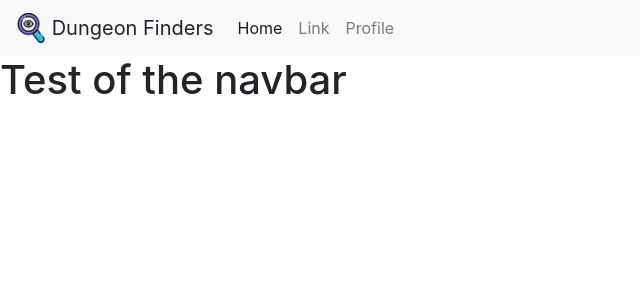
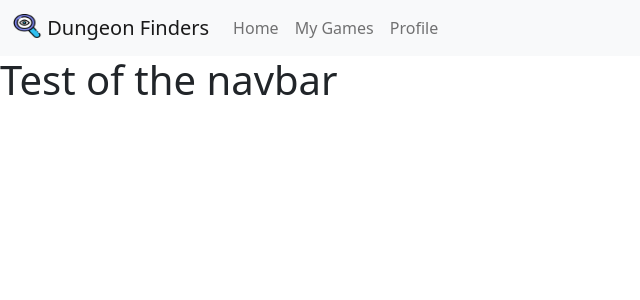
Before and after one commit to aliv314/dungeon-finder, a Flask app: page / in a window 1280 px wide. Shown: the top 300 px of the page, without its empty margins (0-640 px from the left). Run offline with Flask 2, Linux system fonts and the light colour scheme; some libraries are stand-ins or nearby versions.

Commit message:
Final nav bar before work

```diff
--- a/templates/navbar.html
+++ b/templates/navbar.html
@@ -1,37 +1,36 @@
 <!DOCTYPE html>
 <html lang="en">
 <head>
-    <link rel="stylesheet" href="https://cdn.jsdelivr.net/npm/bootstrap@4.3.1/dist/css/bootstrap.min.css" integrity="sha384-ggOyR0iXCbMQv3Xipma34MD+dH/1fQ784/j6cY/iJTQUOhcWr7x9JvoRxT2MZw1T" crossorigin="anonymous">
+    <link href="https://cdn.jsdelivr.net/npm/bootstrap@5.0.2/dist/css/bootstrap.min.css" rel="stylesheet" integrity="sha384-EVSTQN3/azprG1Anm3QDgpJLIm9Nao0Yz1ztcQTwFspd3yD65VohhpuuCOmLASjC" crossorigin="anonymous">
     <meta charset="UTF-8">
     <title>{% block title %} Home {% endblock %}</title>
 </head>
 <body>
     <nav class="navbar navbar-expand-lg navbar-light bg-light">
-      <a class="navbar-brand">
-          <img src="static/glasseye.png" width="30" height="30" class="d-inline-block align-top" alt="">
+      <div class="container-fluid">
+        <a class="navbar-brand" href="#">
+            <img src="/static/glasseye.png" alt="" width="30" height="24" class="d-inline-block align-text-top">
             Dungeon Finders
         </a>
-
-
-      <div class="collapse navbar-collapse" id="navbarSupportedContent">
-        <ul class="navbar-nav mr-auto">
-          <li class="nav-item active">
-            <a class="nav-link" href="#">Home
-                <span class="sr-only">(current)</span>
-            </a>
+            <button class="navbar-toggler" type="button" data-bs-toggle="collapse" data-bs-target="#navbarNav" aria-controls="navbarNav" aria-expanded="false" aria-label="Toggle navigation">
+              <span class="navbar-toggler-icon"></span>
+            </button>
+        <div class="collapse navbar-collapse" id="navbarNav">
+          <ul class="navbar-nav">
+            <li class="nav-item">
+              <a class="nav-link" href="/">Home</a>
             </li>
             <li class="nav-item">
-            <a class="nav-link" href="#">Link</a>
+              <a class="nav-link" href="#">My Games</a>
             </li>
             <li class="nav-item">
-                <a class = "nav-link" href="#">Profile</a>
+              <a class="nav-link" href="#">Profile</a>
             </li>
           </ul>
         </div>
+      </div>
     </nav>
     {% block content %}{% endblock %}
-    <script src="https://code.jquery.com/jquery-3.3.1.slim.min.js" integrity="sha384-q8i/X+965DzO0rT7abK41JStQIAqVgRVzpbzo5smXKp4YfRvH+8abtTE1Pi6jizo" crossorigin="anonymous"></script>
-    <script src="https://cdn.jsdelivr.net/npm/popper.js@1.14.7/dist/umd/popper.min.js" integrity="sha384-UO2eT0CpHqdSJQ6hJty5KVphtPhzWj9WO1clHTMGa3JDZwrnQq4sF86dIHNDz0W1" crossorigin="anonymous"></script>
-    <script src="https://cdn.jsdelivr.net/npm/bootstrap@4.3.1/dist/js/bootstrap.min.js" integrity="sha384-JjSmVgyd0p3pXB1rRibZUAYoIIy6OrQ6VrjIEaFf/nJGzIxFDsf4x0xIM+B07jRM" crossorigin="anonymous"></script>
+     <script src="https://cdn.jsdelivr.net/npm/bootstrap@5.0.2/dist/js/bootstrap.bundle.min.js" integrity="sha384-MrcW6ZMFYlzcLA8Nl+NtUVF0sA7MsXsP1UyJoMp4YLEuNSfAP+JcXn/tWtIaxVXM" crossorigin="anonymous"></script>
 </body>
 </html>
```
Lines whose indentation alone changed are shown as unchanged.
